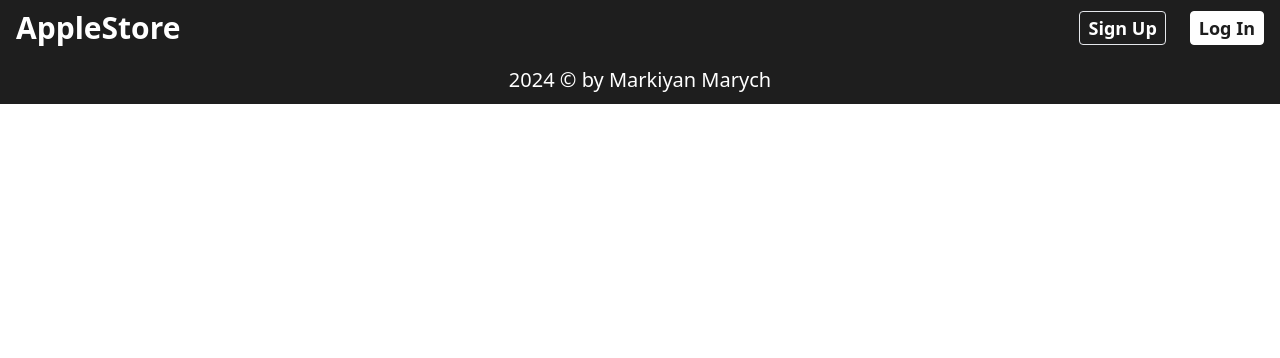
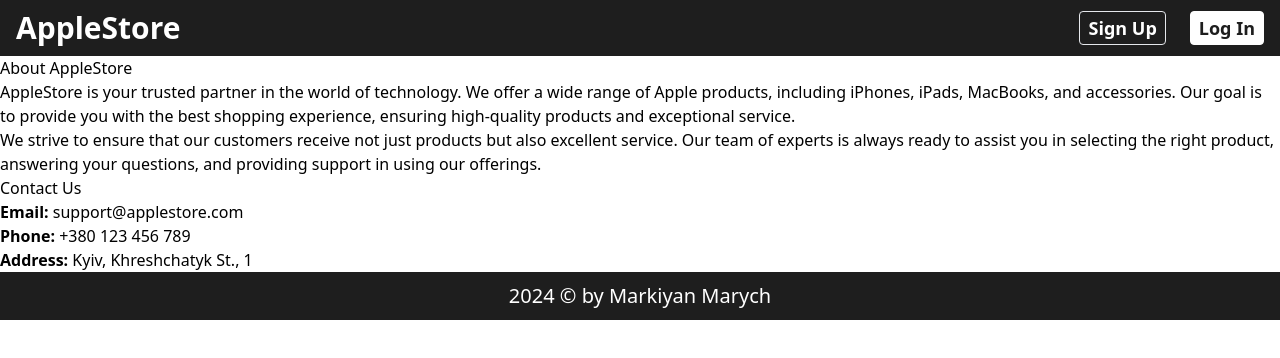
Before and after one commit to MarkiMark01/apple-store-nextjs-mongodb-tailwind, a Next.js app: page /about in a window 1280 px wide. Shown: the top 358 px of the page. Built offline with nearby package versions, Linux system fonts and the light colour scheme; no server answers; the database is empty.

Commit message:
added describe to About page

```diff
--- a/src/app/about/page.jsx
+++ b/src/app/about/page.jsx
@@ -2,7 +2,26 @@
 
 const About = () => {
     return (
-        <section ></section>
-    )
+        <section >
+            <h1 >About AppleStore</h1>
+            <p >
+                AppleStore is your trusted partner in the world of technology. We offer a wide range of Apple products, including iPhones, iPads, MacBooks, and accessories. Our goal is to provide you with the best shopping experience, ensuring high-quality products and exceptional service.
+            </p>
+            <p >
+                We strive to ensure that our customers receive not just products but also excellent service. Our team of experts is always ready to assist you in selecting the right product, answering your questions, and providing support in using our offerings.
+            </p>
+            <h2 >Contact Us</h2>
+            <p >
+                <strong>Email:</strong> support@applestore.com
+            </p>
+            <p >
+                <strong>Phone:</strong> +380 123 456 789
+            </p>
+            <p >
+                <strong>Address:</strong> Kyiv, Khreshchatyk St., 1
+            </p>
+        </section>
+    );
 }
+
 export default About;
--- a/src/app/page.jsx
+++ b/src/app/page.jsx
@@ -67,7 +67,6 @@
       quantity: 1,
     });
 
-    // Show success toast notification
     toast.success(`${product.title} added to cart successfully!`);
   };
 
```
